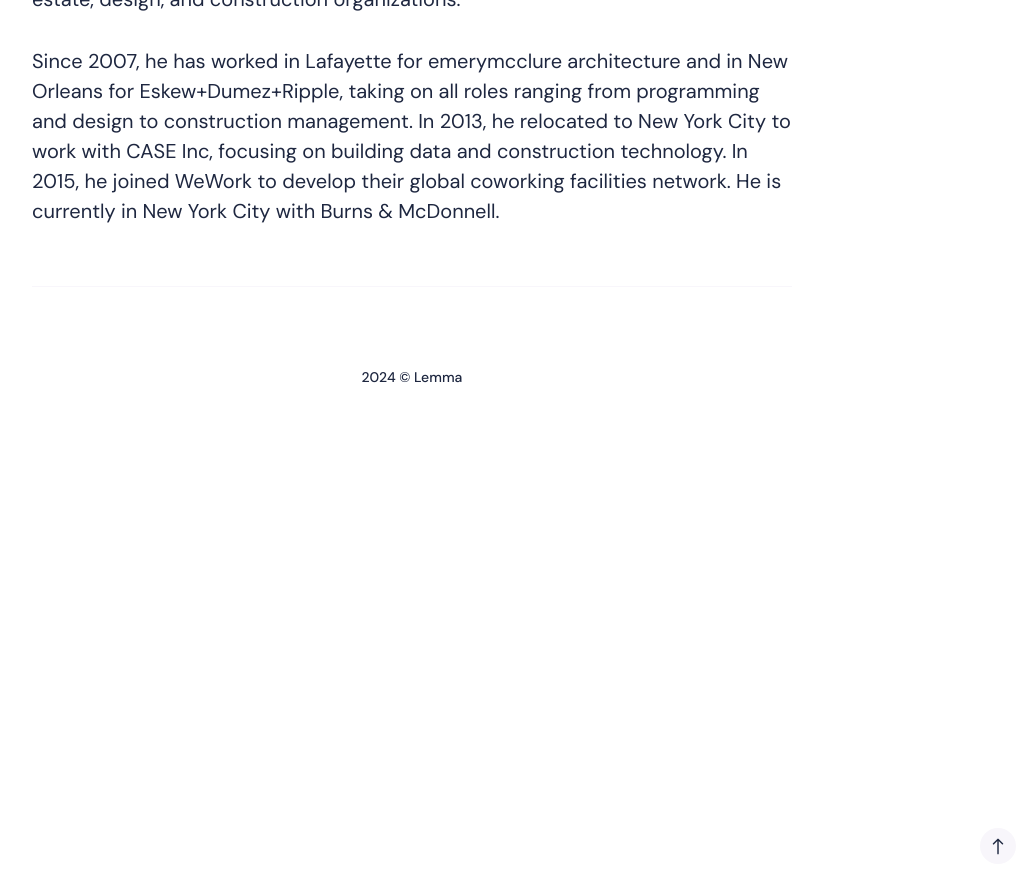
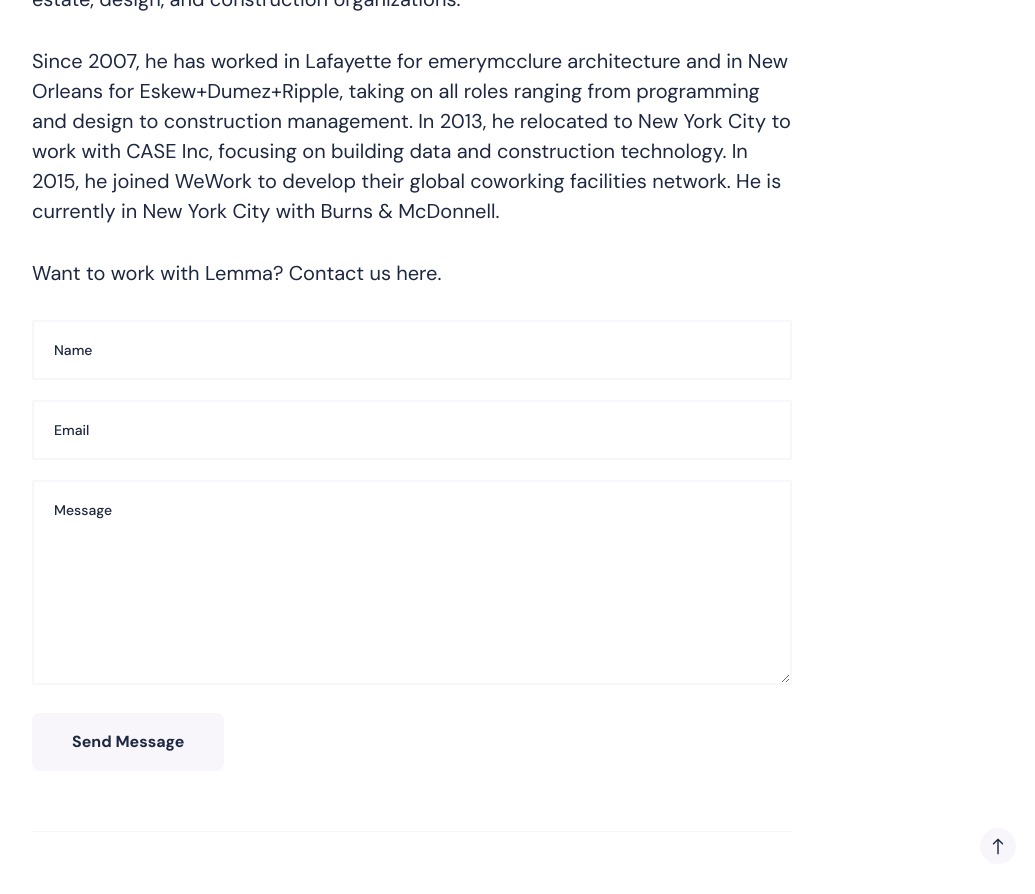
Before and after one commit to wildremote/wildremote.github.io, a Jekyll site: the page built from _pages/team.md, in a window 1280 px wide and 900 px high, scrolled down 6196 px. Shown: the top 894 px of the window, without its empty margins (228-1263 px from the left). Built offline with Jekyll 4.4.1, drawn with Linux system fonts in a browser that asks for light colours; nearby versions of some CDN libraries; before the commit the page ends 6652 px from its top, so only the background shows below that.

Commit message:
Added contact form to team page

```diff
--- a/_pages/team.md
+++ b/_pages/team.md
@@ -80,4 +80,28 @@
 
 Since 2007, he has worked in Lafayette for emerymcclure architecture and in New Orleans for Eskew+Dumez+Ripple, taking on all roles ranging from programming and design to construction management. In 2013, he relocated to New York City to work with CASE Inc, focusing on building data and construction technology. In 2015, he joined WeWork to develop their global coworking facilities network. He is currently in New York City with Burns & McDonnell.
 
+<div class="form-box">
+  <div class="contact-head">
+    {% if site.data.settings.contact.description %}
+      <p class="page-description">{{site.data.settings.contact.description}}</p>
+    {% endif %}
+  </div>
+  <form class="form" action="{% if site.data.settings.contact.email %}https://formspree.io/f/mrgvqelz{% else %}#{% endif %}" method="POST">
+    <div class="form__group">
+      <label class="form__label screen-reader-text" for="form-name">Your Name</label>
+      <input class="form__input" id="form-name" type="text" name="name" placeholder="Name" required>
+    </div>
+    <div class="form__group">
+      <label class="form__label screen-reader-text" for="form-email">Your Email</label>
+      <input class="form__input" id="form-email" type="email" name="_replyto" placeholder="Email" required>
+    </div>
+    <div class="form__group">
+      <label class="form__label screen-reader-text" for="form-text">Your Message</label>
+      <textarea class="form__input" id="form-text" name="text" rows="10" placeholder="Message" required></textarea>
+    </div>
+    <div class="form__group">
+      <button class="button" type="submit">Send Message</button>
+    </div>
+  </form>
+</div>
 ***
```
